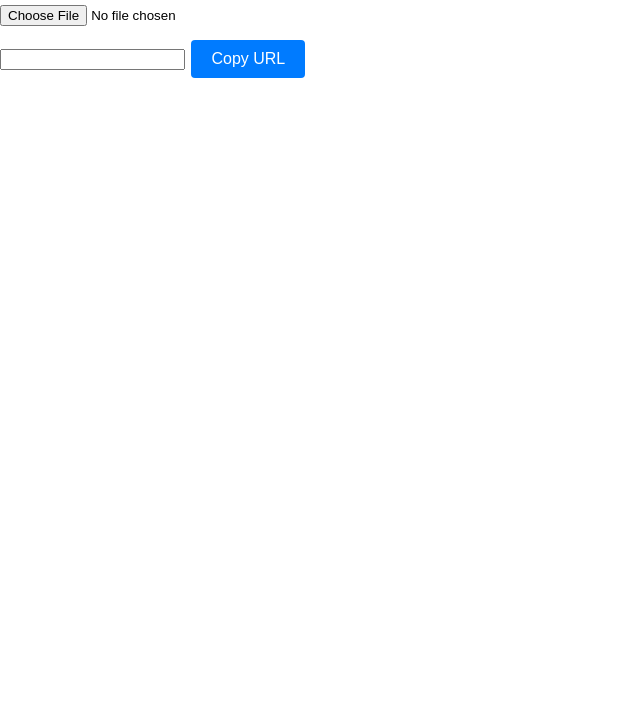
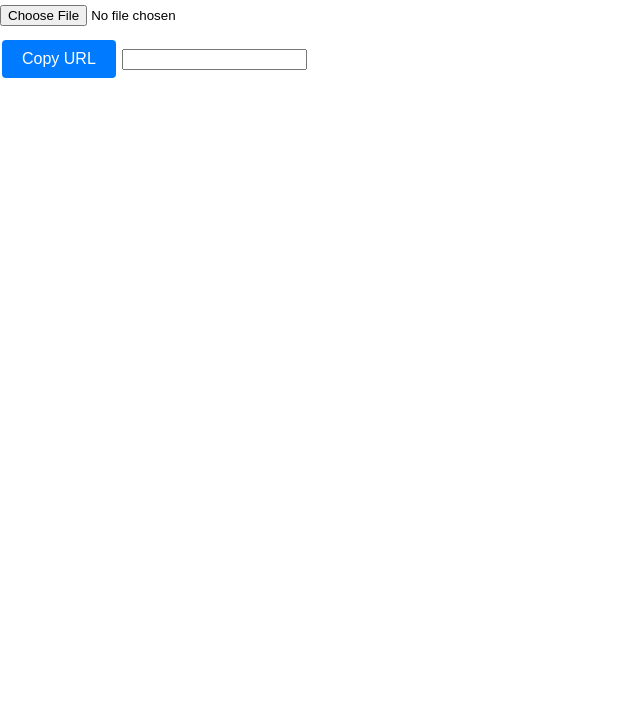
Before and after one commit to vebrasmusic/PaperSummarizer, a plain HTML site: page index.html in a window 1280 px wide. Shown: the part 73-800 px from the top of the page, without its empty margins (0-640 px from the left). Drawn offline with Linux system fonts and the light colour scheme.

Commit message:
Update index.html

```diff
--- a/index.html
+++ b/index.html
@@ -10,7 +10,8 @@
 <body>
   <h1>PDF to HTML Converter</h1>
   <input type="file" id="pdfInput" accept="application/pdf">
-  <input type="text" id="htmlOutput" readonly>
   <button id="copyButton" disabled>Copy URL</button>
+  <input type="text" id="htmlUrl" readonly>
+  <div id="htmlOutput"></div>
 </body>
 </html>
```
